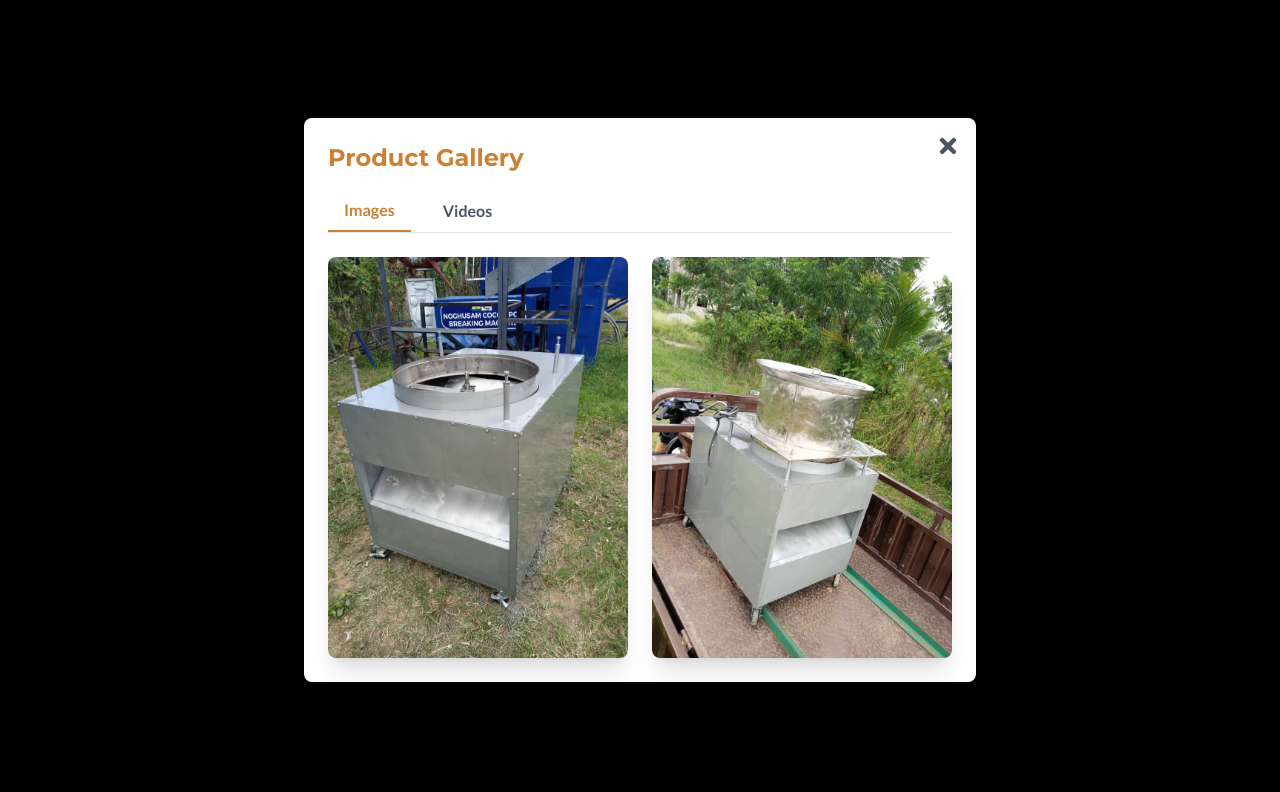
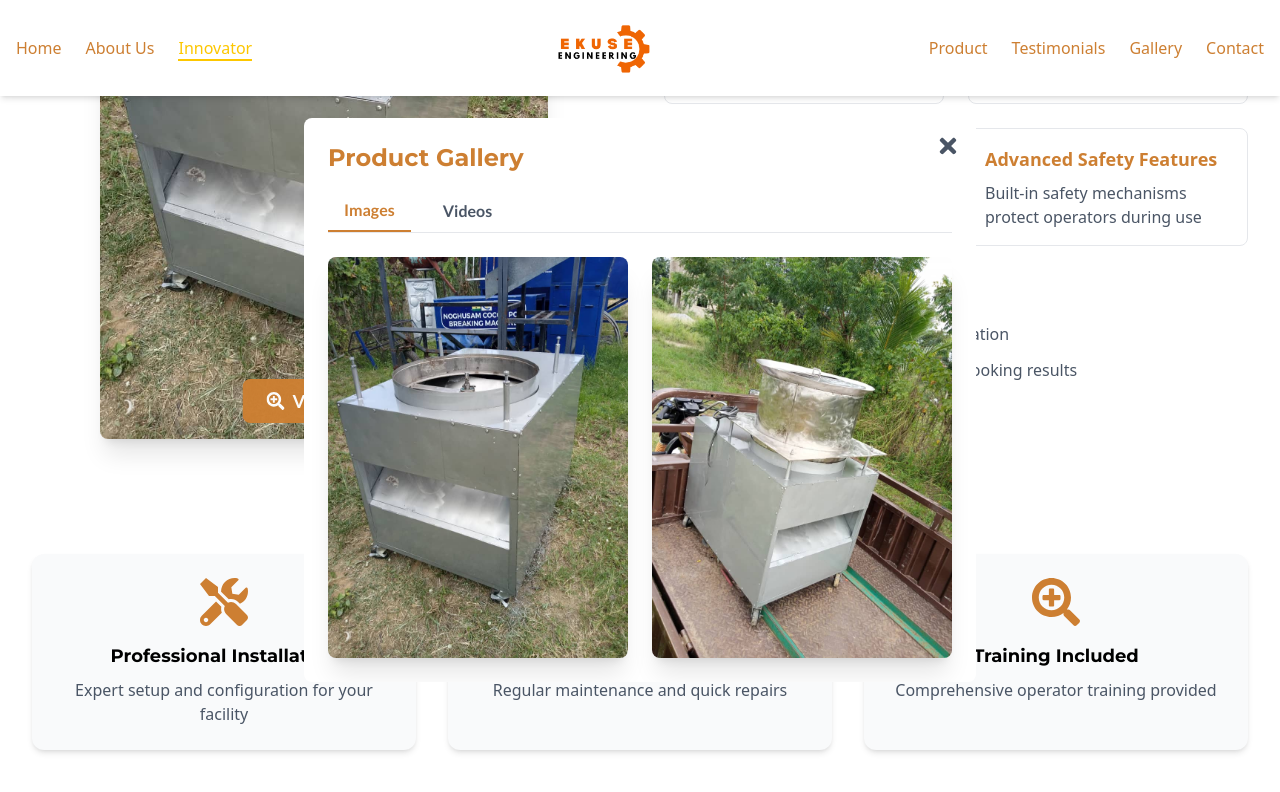
Before and after one commit to Ms-Adubea/ekuse-yai, a React (Vite) app: page / in a window 1280 px wide. Both pictures are taken after a click on the button "View More". Shown: the part 3061-3853 px from the top of the page. Built offline with nearby package versions, Linux system fonts and the light colour scheme.

Commit message:
Removed the black background of the modal in the product section

```diff
--- a/src/pages/home/sections/AboutProducts.jsx
+++ b/src/pages/home/sections/AboutProducts.jsx
@@ -150,7 +150,7 @@
         </AnimatedSection>
 
         {/* Impact Section */}
-        <AnimatedSection>
+        {/* <AnimatedSection>
           <div className="mt-16 bg-gray-50 rounded-xl p-8">
             <h3 className="text-2xl font-bold text-gray-900 mb-6 text-center">
               Making a Difference
@@ -170,12 +170,13 @@
               </div>
             </div>
           </div>
-        </AnimatedSection>
+        </AnimatedSection> */}
       </div>
 
       {/* Modal */}
       {isModalOpen && (
-        <div className="fixed inset-0 bg-black bg-opacity-50 flex items-center justify-center z-50 p-4">
+        // <div className="fixed inset-0 bg-black bg-opacity-50 flex items-center justify-center z-50 p-4">
+        <div className="fixed inset-0 flex items-center justify-center z-50 p-4">
           <div className="bg-white rounded-lg w-full max-w-2xl overflow-y-auto max-h-[90vh] relative">
             {/* Close Button */}
             <button
```
